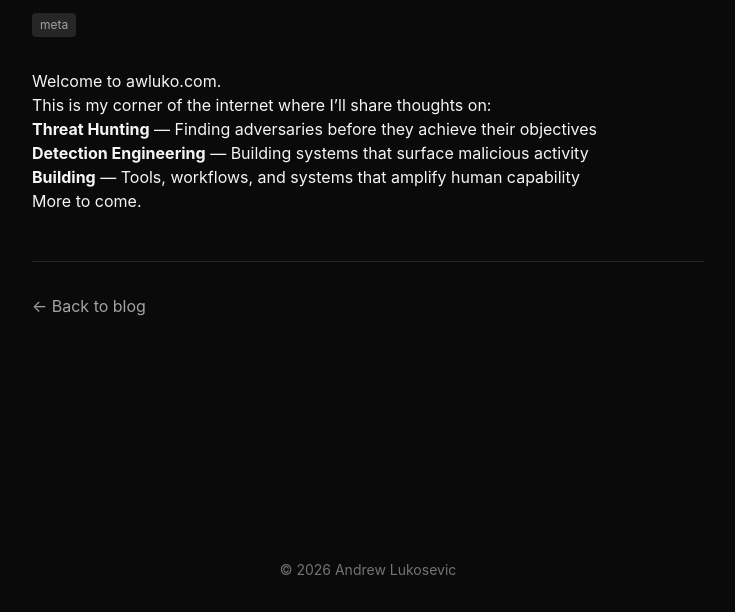
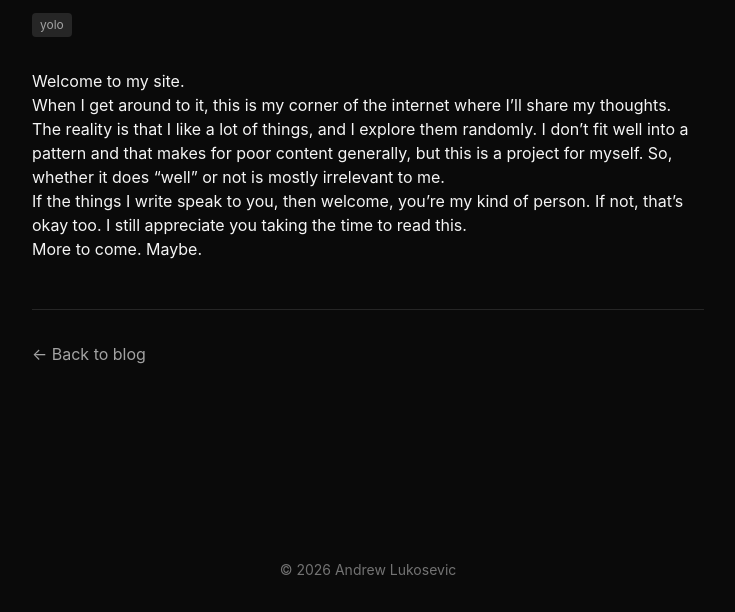
Before and after one commit to awluko/awluko-landingpage, an Astro site: page /blog/hello-world in a window 1280 px wide. Shown: the part 188-800 px from the top of the page, without its empty margins (272-1007 px from the left). Built offline with nearby package versions, Linux system fonts and the light colour scheme; Astro itself is replaced by a stand-in of ours.

Commit message:
Updated index and first blog.

```diff
--- a/src/content/blog/hello-world.md
+++ b/src/content/blog/hello-world.md
@@ -1,16 +1,16 @@
 ---
 title: "Hello World"
-description: "Welcome to my new site. This is where I'll share thoughts on cybersecurity, threat hunting, and building things."
+description: "Welcome to my new site. This is a placeholder because I wanted to have a blog section, but don't feel like writing an actual blog yet. Maybe one day I'll share thoughts on cybersecurity, threat hunting, and building things."
 date: 2026-02-15
-tags: ["meta"]
+tags: ["yolo"]
 ---
 
-Welcome to awluko.com.
+Welcome to my site.
 
-This is my corner of the internet where I'll share thoughts on:
+When I get around to it, this is my corner of the internet where I'll share my thoughts.
 
-- **Threat Hunting** — Finding adversaries before they achieve their objectives
-- **Detection Engineering** — Building systems that surface malicious activity
-- **Building** — Tools, workflows, and systems that amplify human capability
+The reality is that I like a lot of things, and I explore them randomly. I don't fit well into a pattern and that makes for poor content generally, but this is a project for myself. So, whether it does "well" or not is mostly irrelevant to me.
 
-More to come.
+If the things I write speak to you, then welcome, you're my kind of person. If not, that's okay too. I still appreciate you taking the time to read this.
+
+More to come. Maybe.
--- a/src/pages/index.astro
+++ b/src/pages/index.astro
@@ -21,9 +21,11 @@ const posts = (await getCollection('blog'))
       <div>
         <h1 class="text-3xl md:text-4xl font-bold mb-2">Hi, I'm Andrew.</h1>
         <p class="text-base md:text-lg text-neutral-400 mb-6 leading-relaxed">
-          Cybersecurity leader, hunter, tinkerer, and someone who does hard things for fun.
-          I lead threat hunting at SentinelOne. The rest of my time goes to my family,
-          the outdoors, and the endless pursuit of becoming who I want to be.
+          Cybersecurity leader, hunter, tinkerer. I don't think I fit neatly
+          in a box. I have a lot of different interests, and I explore them
+          randomly. Professionally, I lead threat hunting at SentinelOne. The
+          rest of my time goes to my family, the outdoors, and pushing myself
+          to be the person I want to be. That journey will only end when I do.
         </p>
 
         <!-- Social icons -->
```
